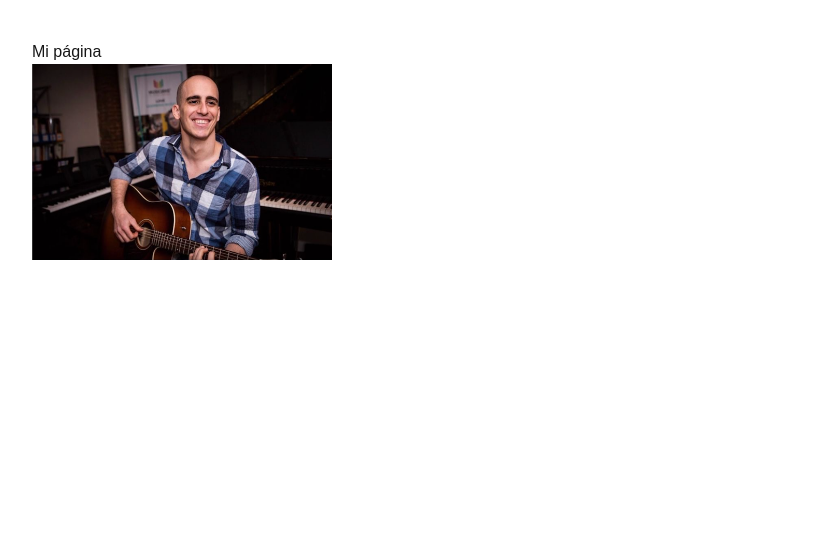
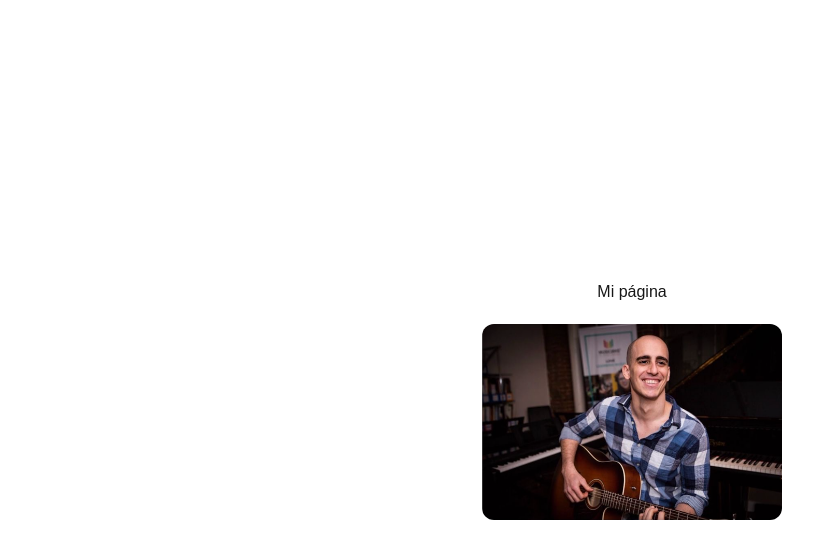
Before and after one commit to jaimenieri-ship-it/jaime-website, a Next.js app: page / in a window 1280 px wide. Shown: the top 558 px of the page, without its empty margins (8-821 px from the left). Built offline with nearby package versions, Linux system fonts and the light colour scheme.

Commit message:
fix layout

```diff
--- a/app/page.js
+++ b/app/page.js
@@ -1,9 +1,24 @@
 export default function Home() {
   return (
-    <main style={{ padding: 40 }}>
+    <main style={{
+      display: "flex",
+      flexDirection: "column",
+      alignItems: "center",
+      justifyContent: "center",
+      minHeight: "100vh",
+      textAlign: "center",
+      gap: "20px"
+    }}>
       <h1>Mi página</h1>
 
-      <img src="/jaime.png" alt="Jaime" width={300} />
+      <img
+        src="/jaime.png"
+        alt="Jaime"
+        style={{
+          width: "300px",
+          borderRadius: "12px"
+        }}
+      />
     </main>
   );
 }
```
